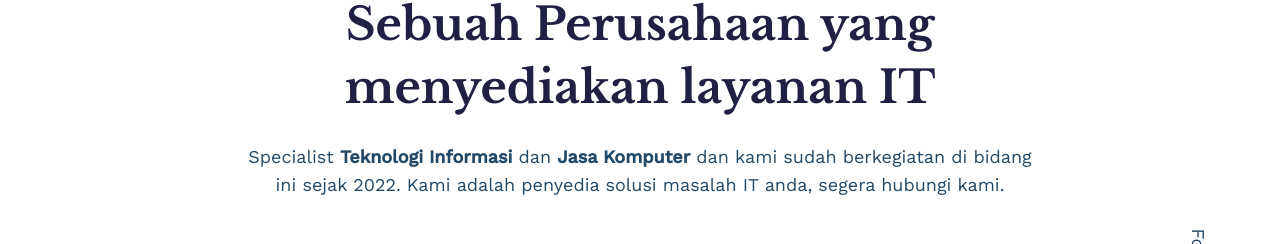
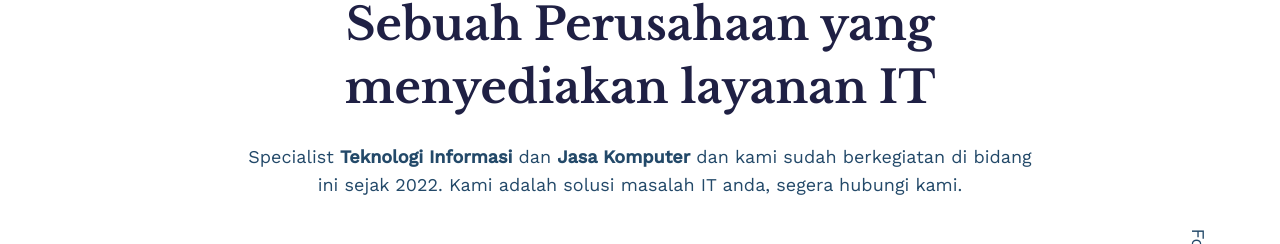
Before and after one commit to grinsmedia/grinsmedia.github.io, a plain HTML site: page index.html in a window 1280 px wide. Shown: the part 265-509 px from the top of the page. Drawn offline with nearby package versions, Linux system fonts and the light colour scheme.

Commit message:
perbaikan redaksi

```diff
--- a/index.html
+++ b/index.html
@@ -145,7 +145,7 @@ Author URL: http://w3layouts.com
                 <h1 class="mb-4 title">Hallo, Kami <span class="type-js"><span class="text-js">Grinlase Multi Studio</span></span><br>
                     Sebuah Perusahaan yang menyediakan layanan IT</h1>
                 <p class="mx-lg-5">Specialist <strong>Teknologi Informasi</strong> dan <strong>Jasa Komputer</strong> dan kami sudah berkegiatan di bidang ini sejak 2022.
-                    Kami adalah penyedia solusi masalah IT anda, segera hubungi kami.
+                    Kami adalah solusi masalah IT anda, segera hubungi kami.
                 </p>
             </div>
             <div class="row">
```
